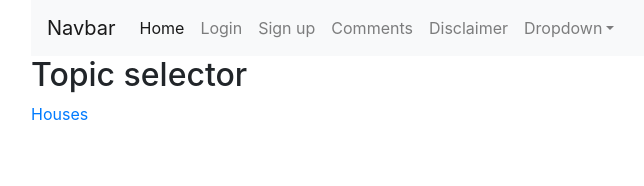
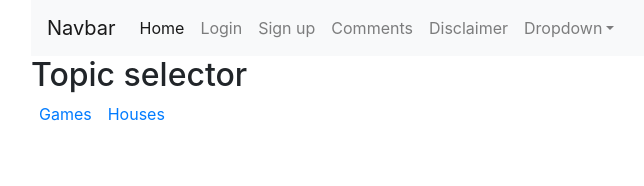
Before and after one commit to amihaescu/it-step-react, a React (Create React App) app: page /comments in a window 1280 px wide. Shown: the top 186 px of the page, without its empty margins (54-698 px from the left). Built offline with nearby package versions, Linux system fonts and the light colour scheme.

Commit message:
Finalized work for session 2

```diff
--- a/src/components/class.js
+++ b/src/components/class.js
@@ -7,12 +7,21 @@ export default class CommentList extends React.Component {
         title: "Comments"
     }
     constructor(props) {
+        console.log('constructor')
         super(props);
         console.log(props.match.params.topic);
         this.state = {
             title: props.match.params.topic,
             comments: commentsDb[props.match.params.topic]
         }
+    }
+
+    componentDidMount() {
+        console.log('mounted component')
+    }
+
+    componentWillUnmount() {
+        console.log('component unmounted')
     }
 
     render() {
--- a/src/components/comments.js
+++ b/src/components/comments.js
@@ -14,7 +14,8 @@ function TopicSelector() {
     return (
         <div>
             <h2>Topic selector</h2>
-            <Link to="/comments/houses">Houses</Link>
+            <Link className="p-2" to="/comments/games">Games</Link>
+            <Link className="p-2" to="/comments/houses">Houses</Link>
         </div>
 
     )
```
Also changed, not shown: src/App.js (+5 -6 lines).
